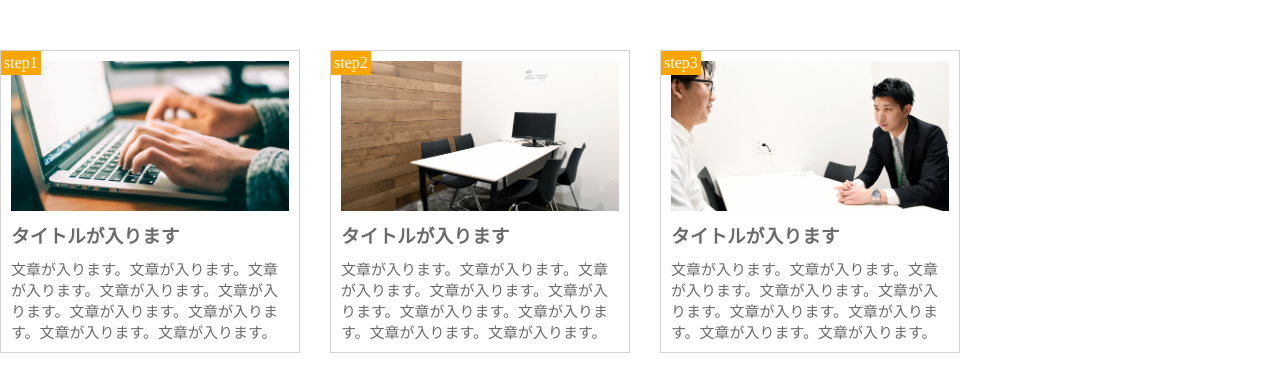
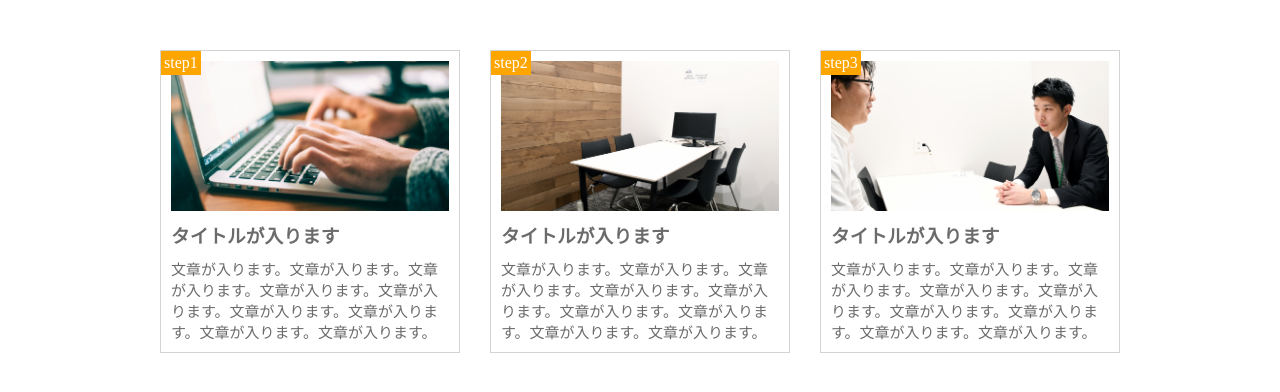
Before and after one commit to yonwari/wcp1-9, a plain HTML site: page index.html in a window 1280 px wide. Drawn offline with Linux system fonts and the light colour scheme.

Commit message:
[Fix]1-9

```diff
--- a/index.html
+++ b/index.html
@@ -9,7 +9,7 @@
 
 <body>
   <main>
-    <div class="content-boxes">
+    <div class="content-boxes clearfix">
       <div class="content-box">
         <div class="image1"></div>
         <span class="step-number">step1</span>
--- a/style.css
+++ b/style.css
@@ -11,9 +11,9 @@
   clear: both;
 }
 
-main {
+.content-boxes {
   width: 960px;
-  margin: 50px 0 50px 0;
+  margin: 50px auto;
 }
 
 .content-box {
@@ -99,7 +99,6 @@ main {
 
   .content-boxes {
     width: 90%;
-    margin: 0 auto;
   }
 
   .content-box {
```
